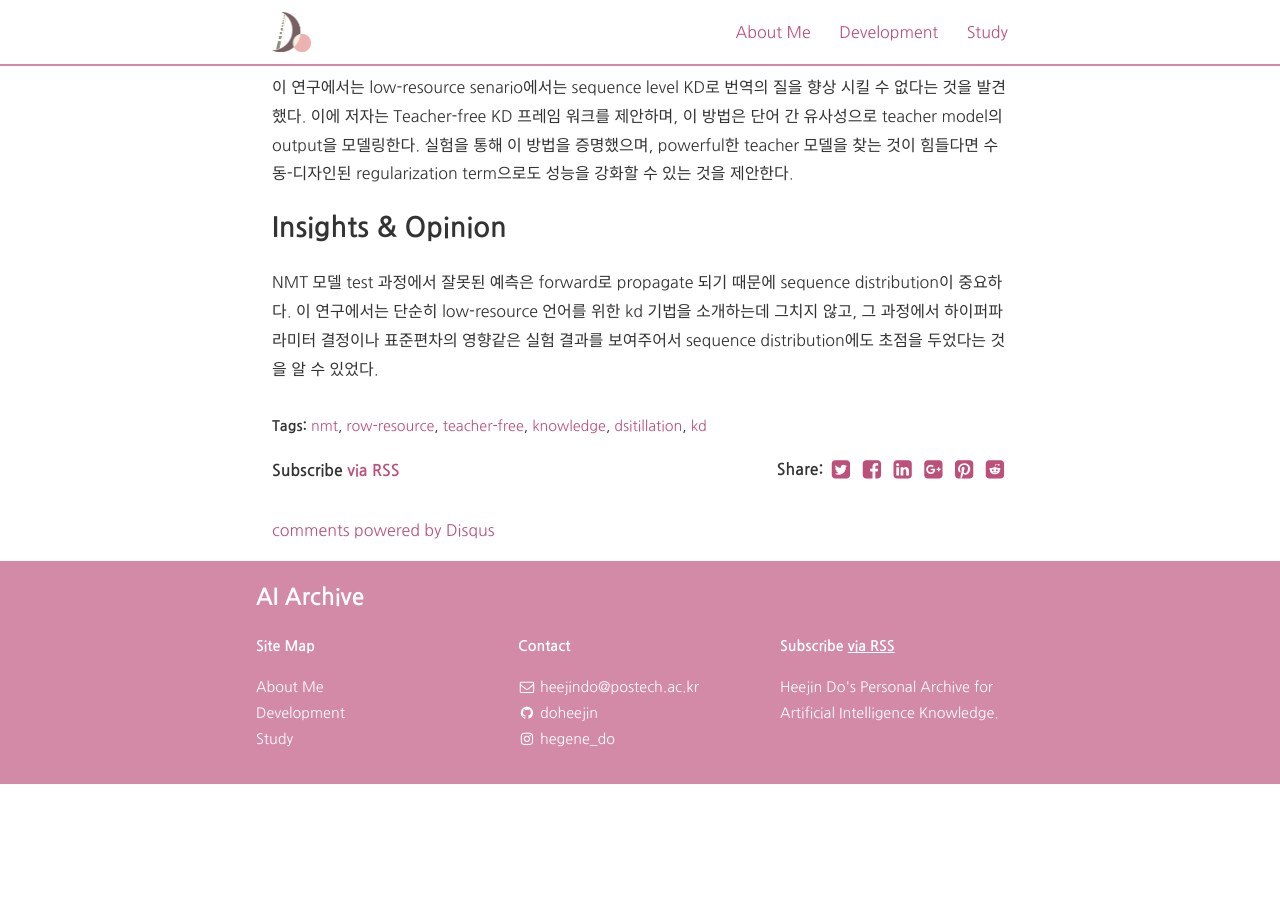
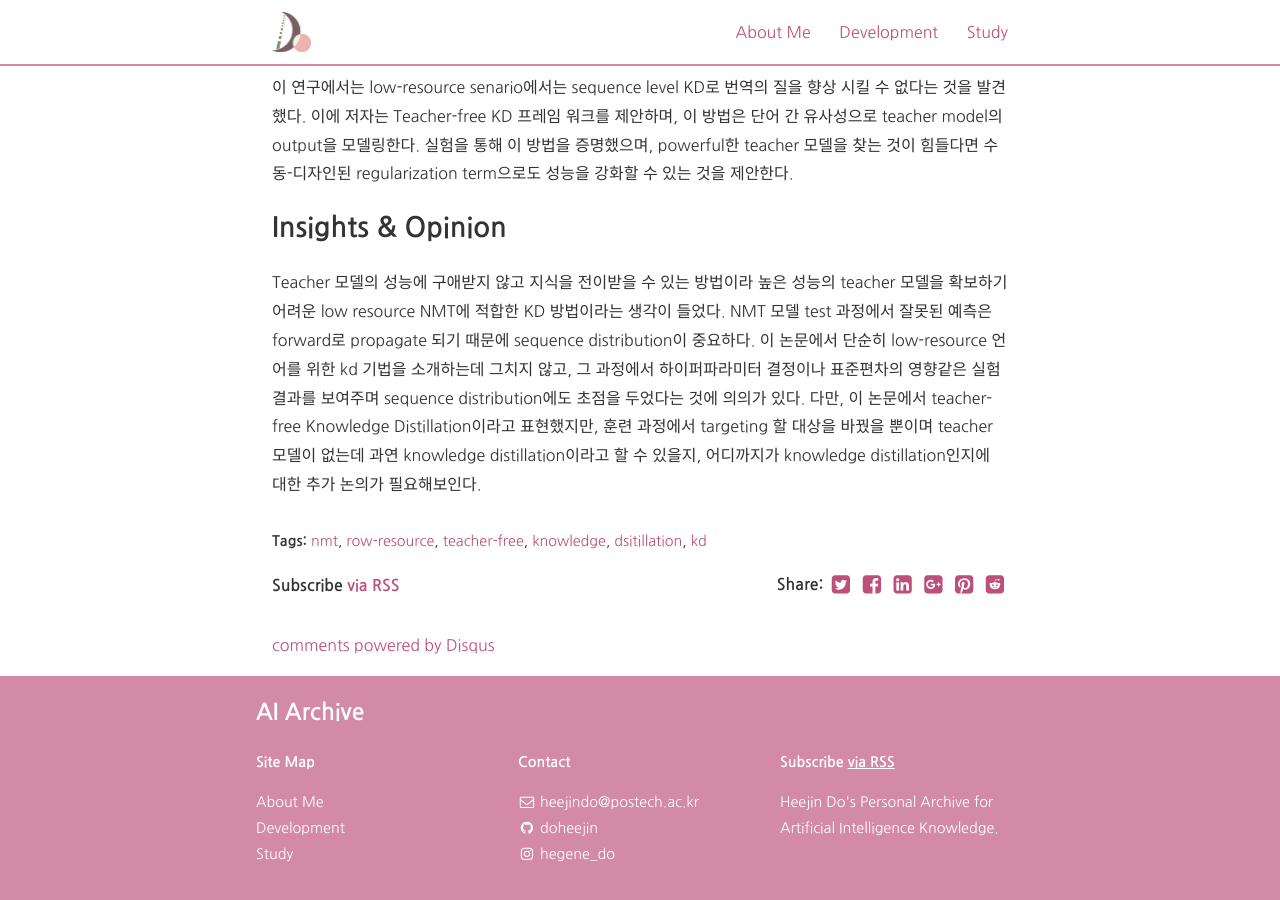
Before and after one commit to doheejin/doheejin.github.io, a Jekyll site: the page built from _posts/2021-03-14-pr-teacher-free-kd.md, in a window 1280 px wide and 900 px high, scrolled down 5519 px. Built offline with Jekyll 4.4.1, drawn with Linux system fonts in a browser that asks for light colours; nearby versions of some CDN libraries; comment, search, counter and statistics services are not loaded; before the commit the page ends 6303 px from its top, so only the background shows below that.

Commit message:
add content-exp,result

```diff
--- a/_posts/2021-03-14-pr-teacher-free-kd.md
+++ b/_posts/2021-03-14-pr-teacher-free-kd.md
@@ -86,6 +86,8 @@ BPE를 적용했고, [Vaswani et al]()의 설정을 따라 Transformer_base 모
 0.5나 1의 표준편차에서는 첫번째로 나오는 두 개 단어(타겟 & 타겟과 가장 유사한 단어)에 주로 집중하고, 다른 범위의 단어를 할당할 확률은 거의 없었다. 1.5 표준편차의 경우, weight 분포가 타겟 & 가장 가까운 두 단어에 초점을 두었다. weight 분포는 상대적으로 부드러웠고, 번역 성능이 제일 좋았다. 표준편차가 2일 때는 evaluation function이 더 넓은 범위의 단어에 가중치를 둬 불확실성이 개입되었고 훈련 효과를 감소시켰다.
 
 #### 3. Comparison with Sequence-level Knowledge Dsitillation
+
+
 #### 3. Combined with the back-translation
 back-translation에 이 모델을 적용하기 위해 parallel 코퍼스로 resverse translation system을 학습하고, 그 이후 pseudo-parallel data를 만들기 위해 타겟 언어의 단일 언어쌍 데이터셋으로 필터링 된 문장들을 번역했다.
 
@@ -95,5 +97,6 @@ back-translation에 이 모델을 적용하기 위해 parallel 코퍼스로 resv
 
 ## Conclusion
 이 연구에서는 low-resource senario에서는 sequence level KD로 번역의 질을 향상 시킬 수 없다는 것을 발견했다. 이에 저자는 Teacher-free KD 프레임 워크를 제안하며, 이 방법은 단어 간 유사성으로 teacher model의 output을 모델링한다. 실험을 통해 이 방법을 증명했으며, powerful한 teacher 모델을 찾는 것이 힘들다면 수동-디자인된 regularization term으로도 성능을 강화할 수 있는 것을 제안한다.
+
 ## Insights & Opinion
-NMT 모델 test 과정에서 잘못된 예측은 forward로 propagate 되기 때문에 sequence distribution이 중요하다. 이 연구에서는 단순히 low-resource 언어를 위한 kd 기법을 소개하는데 그치지 않고, 그 과정에서 하이퍼파라미터 결정이나 표준편차의 영향같은 실험 결과를 보여주어서 sequence distribution에도 초점을 두었다는 것을 알 수 있었다.
+Teacher 모델의 성능에 구애받지 않고 지식을 전이받을 수 있는 방법이라 높은 성능의 teacher 모델을 확보하기 어려운 low resource NMT에 적합한 KD 방법이라는 생각이 들었다. NMT 모델 test 과정에서 잘못된 예측은 forward로 propagate 되기 때문에 sequence distribution이 중요하다. 이 논문에서 단순히 low-resource 언어를 위한 kd 기법을 소개하는데 그치지 않고, 그 과정에서 하이퍼파라미터 결정이나 표준편차의 영향같은 실험 결과를 보여주며 sequence distribution에도 초점을 두었다는 것에 의의가 있다. 다만, 이 논문에서 teacher-free Knowledge Distillation이라고 표현했지만, 훈련 과정에서 targeting 할 대상을 바꿨을 뿐이며 teacher 모델이 없는데 과연 knowledge distillation이라고 할 수 있을지, 어디까지가 knowledge distillation인지에 대한 추가 논의가 필요해보인다.
```
